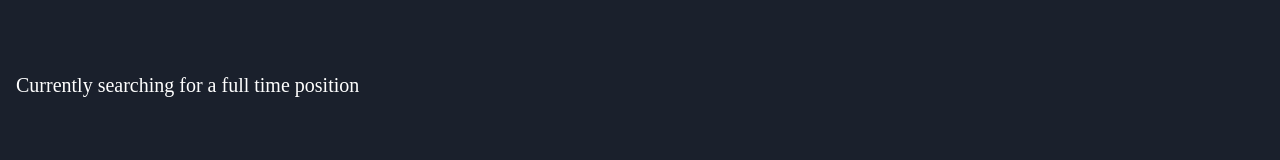
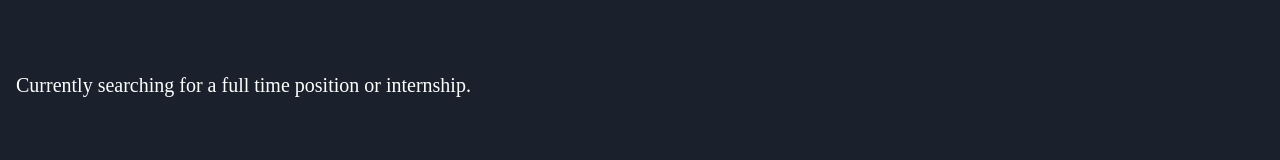
Before and after one commit to Hansum/Portfolio, a Next.js app: page / in a window 1280 px wide. Shown: the part 306-466 px from the top of the page. Built offline with nearby package versions, Linux system fonts and the light colour scheme.

Commit message:
Update HeroComponent.js

```diff
--- a/components/HeroComponent.js
+++ b/components/HeroComponent.js
@@ -14,7 +14,7 @@ const hero = () => {
             Also interested in bug bounty.
           </h1>
           <h3 className="mb-10 font-poppins text-white font-medium sm:text-xl sm:mb-32">
-            Currently searching for a full time position
+            Currently searching for a full time position or internship.
           </h3>
         </div>
         <hr />
```
